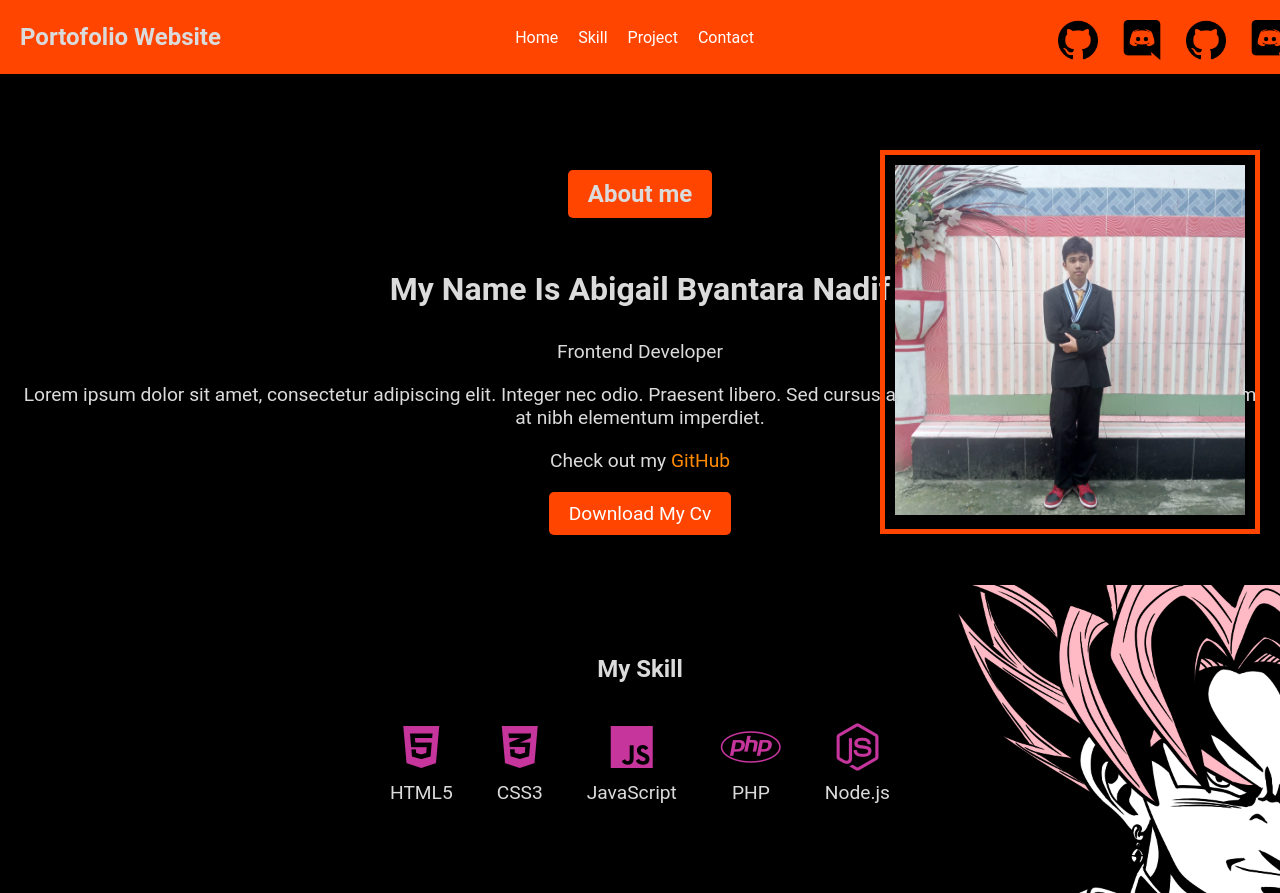
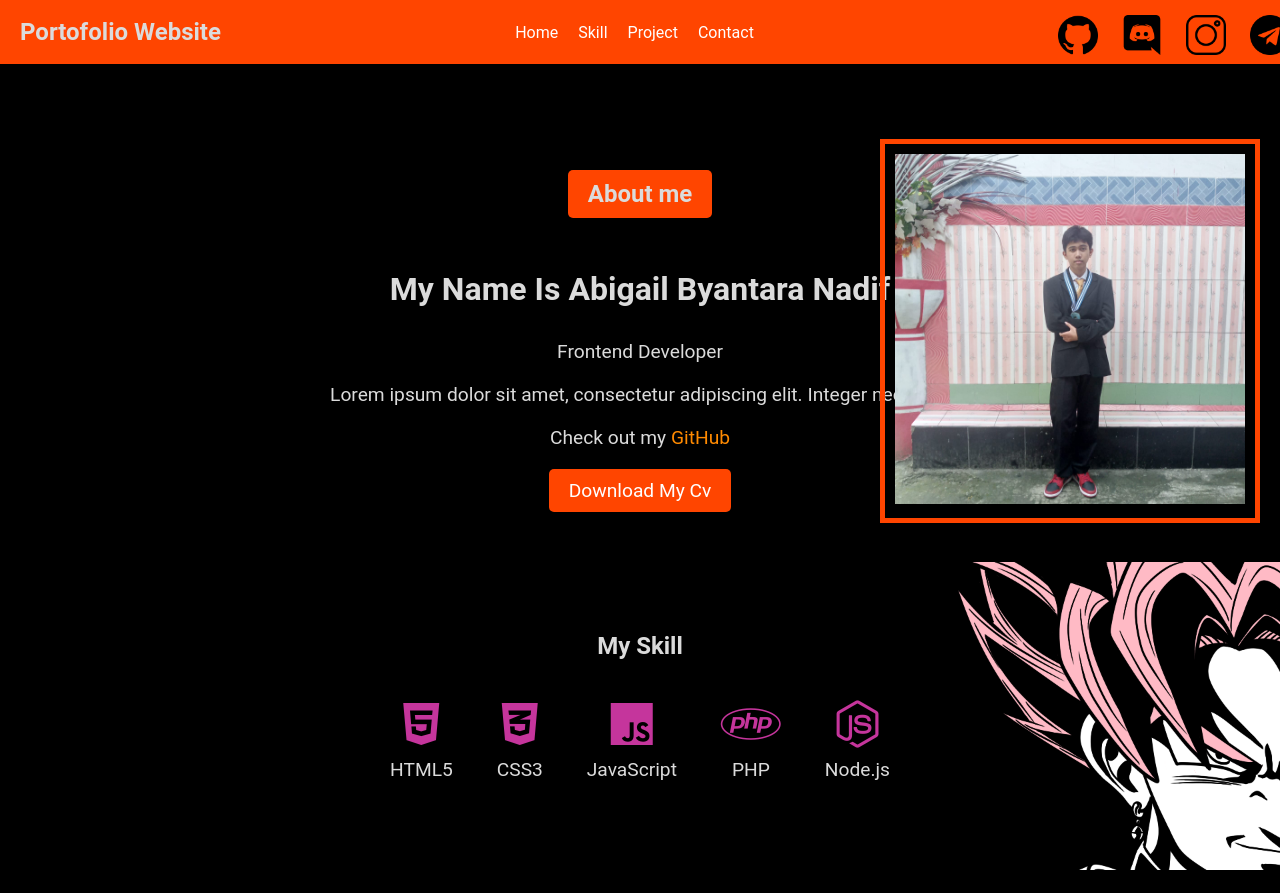
Before and after one commit to jennaissante00/porto, a plain HTML site: page index.html in a window 1280 px wide. Shown: the top 893 px of the page. Drawn offline with Linux system fonts and the light colour scheme.

Commit message:
Add files via upload

```diff
--- a/index.html
+++ b/index.html
@@ -18,10 +18,10 @@
       <a href="#contact">Contact</a>
     </nav>
     <div class="social-icons">
-        <img src="gambar/github.png" alt="Facebook" class="social-icon">
-        <img src="gambar/discord.png" alt="Twitter" class="social-icon">
-        <img src="gambar/github.png" alt="Instagram" class="social-icon">
-        <img src="gambar/discord.png" alt="LinkedIn" class="social-icon">
+        <img src="gambar/github.png" alt="GitHub" class="social-icon">
+        <img src="gambar/discord.png" alt="discord" class="social-icon">
+        <img src="gambar/instagram.png" alt="Instagram" class="social-icon">
+        <img src="gambar/telegram.png" alt="telegram" class="social-icon">
       </div>
 
   </div>
@@ -32,7 +32,7 @@
     <div class="content">
       <h3>My Name Is Abigail Byantara Nadif</h3>
       <p>Frontend Developer</p>
-      <p>Lorem ipsum dolor sit amet, consectetur adipiscing elit. Integer nec odio. Praesent libero. Sed cursus ante dapibus diam. Sed nisi. Nulla quis sem at nibh elementum imperdiet.</p>
+      <p>Lorem ipsum dolor sit amet, consectetur adipiscing elit. Integer nec odio.</p>
       <p>Check out my <a href="https://github.com/jennaissante00" target="_blank" style="color: #ff8a00; text-decoration: none;">GitHub</a></p>
       <a class="btn" href="#about">Download My Cv</a>
     </div>
@@ -131,12 +131,11 @@
   <div class="footer">
     <p>Be part of the community! Follow me on social media</p>
     <div class="social-icons">
-      <i class="fab fa-facebook-f"></i>
-      <i class="fab fa-twitter"></i>
-      <i class="fab fa-instagram"></i>
-      <i class="fab fa-linkedin-in"></i>
+        <img src="gambar/github.png" alt="GitHub" class="social-icon">
+        <img src="gambar/discord.png" alt="discord" class="social-icon">
+        <img src="gambar/instagram.png" alt="Instagram" class="social-icon">
+        <img src="gambar/telegram.png" alt="telegram" class="social-icon">
     </div>
   </div>
-
 </body>
 </html>
--- a/style/style1.css
+++ b/style/style1.css
@@ -7,7 +7,7 @@ body {
 
 .header {
     background-color: #ff4500;
-    padding: 10px 20px;
+    padding: 5px 20px;
     display: flex;
     justify-content: space-between;
     align-items: center;
@@ -150,9 +150,38 @@ body {
     margin-top: 10px;
     font-size: 1.2em;
 }
+/* Penataan untuk ikon skill */
+.skills .icons .icon {
+    display: inline-block;
+    margin: 20px;
+    text-align: center;
+    opacity: 0; /* Mulai dengan opacity 0 untuk animasi masuk */
+    transform: translateY(20px); /* Mulai dari bawah */
+    animation: fadeInUp 0.8s ease-out forwards; /* Animasi */
+}
 
+/* Efek animasi fade-in dan muncul dari bawah */
+@keyframes fadeInUp {
+    from {
+        opacity: 0;
+        transform: translateY(20px);
+    }
+    to {
+        opacity: 1;
+        transform: translateY(0);
+    }
+}
 
+/* Efek hover pada ikon */
+.skills .icons .icon i {
+    font-size: 3em;
+    color: #c5359c;
+    transition: transform 0.3s ease; /* Untuk efek pembesaran */
+}
 
+.skills .icons .icon:hover i {
+    transform: scale(1.2); /* Membesarkan ikon saat hover */
+}
 
 
 /* Efek hover untuk elemen yang dapat diklik */
```
Also changed, not shown: gambar/instagram.png (added), gambar/telegram.png (added).
